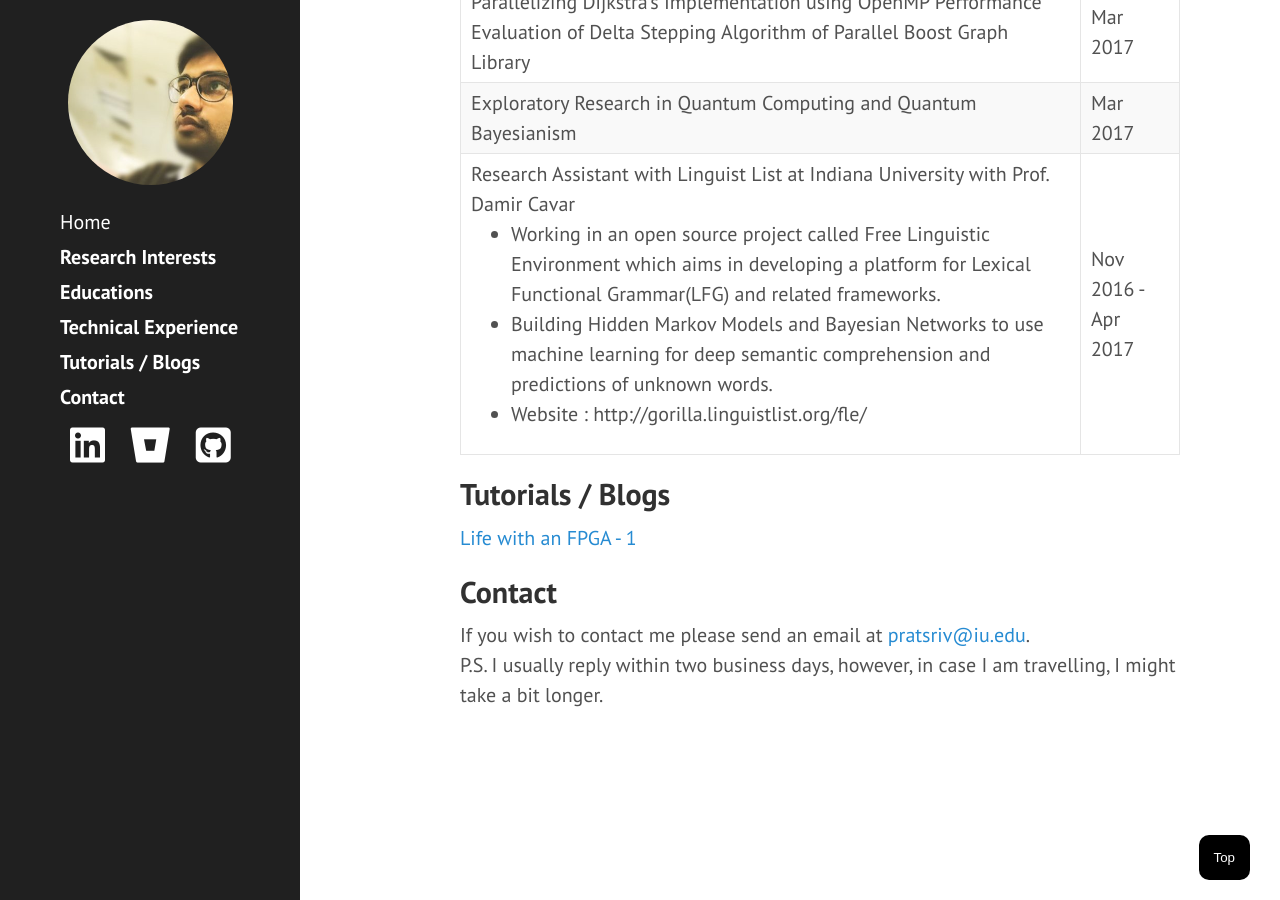
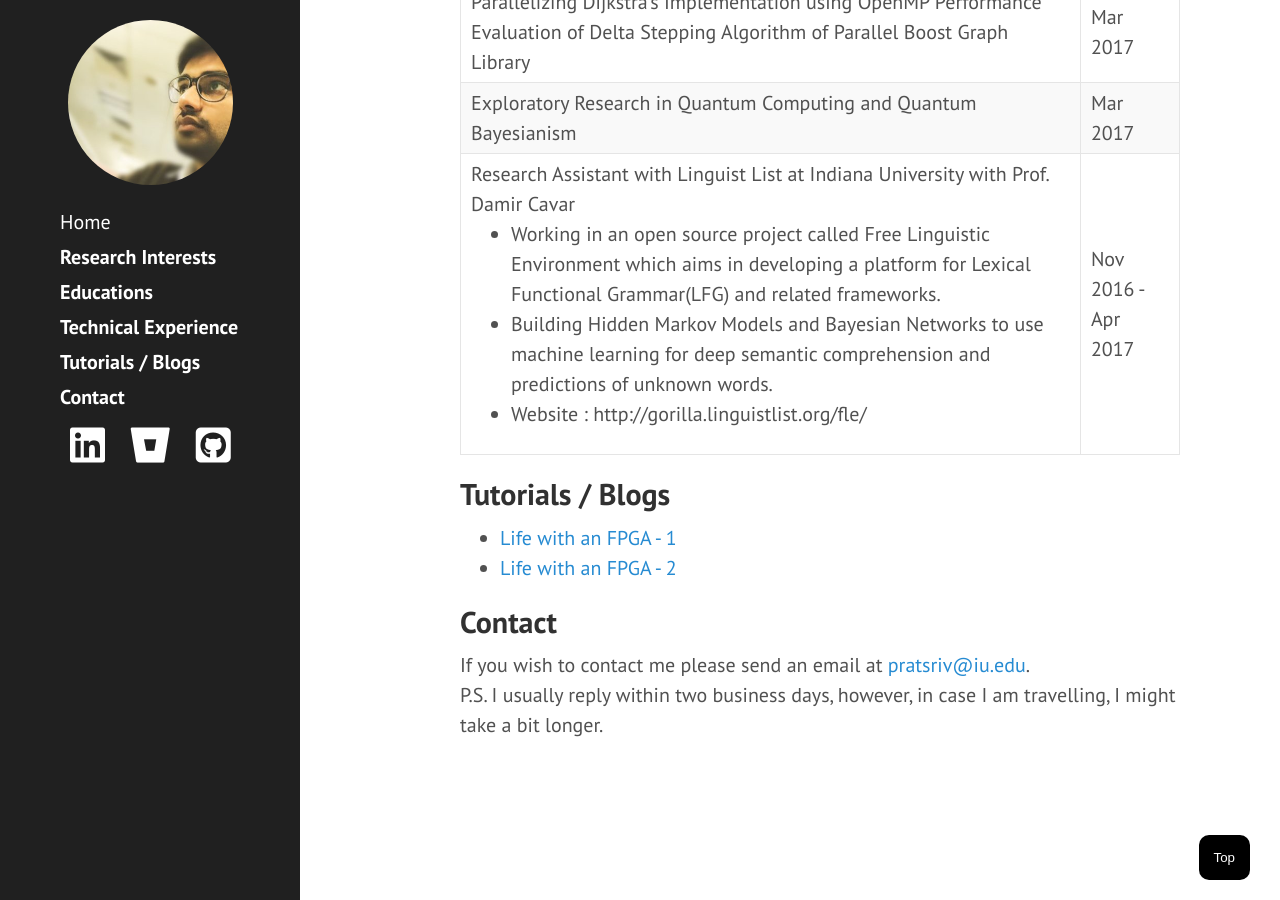
Before and after one commit to prateek22sri/prateek22sri.github.io, a Jekyll site: the page built from index.html, in a window 1280 px wide and 900 px high, scrolled down 1185 px. Built offline with Jekyll 4.4.1, drawn with Linux system fonts in a browser that asks for light colours; nearby versions of some CDN libraries.

Commit message:
added 2nd blog

```diff
--- a/_includes/sections/tutorials.md
+++ b/_includes/sections/tutorials.md
@@ -1 +1,2 @@
-[Life with an FPGA - 1](https://medium.com/@prateek22sri/life-with-an-fpga-1-the-beautiful-lights-766b07740c7a)
++ [Life with an FPGA - 1](https://medium.com/@prateek22sri/life-with-an-fpga-1-the-beautiful-lights-766b07740c7a)
++ [Life with an FPGA - 2](https://medium.com/@prateek22sri/life-with-an-fpga-2-the-ugly-lights-d67eb60b2c64)
```
